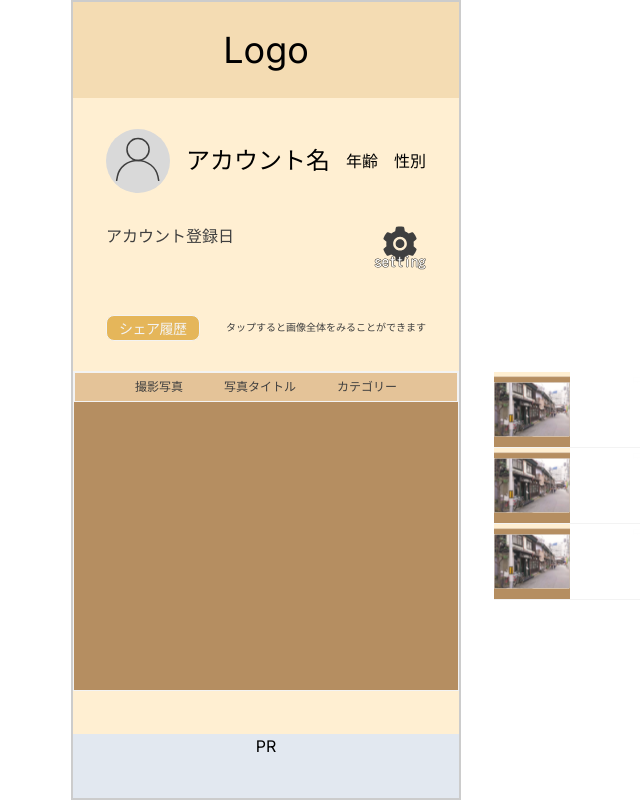
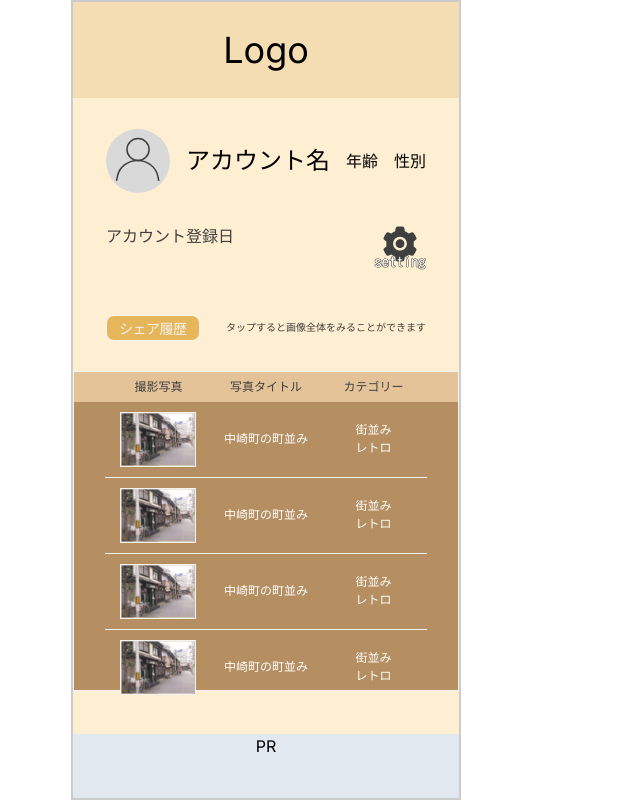
Before and after one commit to kusanohatsumi/yurumetabi, a Next.js app: page /mypage in a window 1280 px wide. Shown: the whole page, without its empty margins (374-1014 px from the left). Built offline with nearby package versions, Linux system fonts and the light colour scheme.

Commit message:
スクロール部分以外完了

```diff
--- a/src/app/mypage/page.tsx
+++ b/src/app/mypage/page.tsx
@@ -19,7 +19,7 @@ import Header from "@/feature/header/header";
 import MarketingLayout from "../(header)/layout";
 import Header_main from "@/feature/header";
 import PR from "@/feature/PR";
-
+// import "@/app/mypage/"
 
 
 export default async function mypage() {
@@ -71,14 +71,18 @@ export default async function mypage() {
             </div>
 
             <section style={historyWrap}>
-                <div style={historyTitle}>
-                    <p style={titleText}>撮影写真</p>
-                    <p style={titleText}>写真タイトル</p>
-                    <p style={titleText}>カテゴリー</p>
+                {/* タイトル*/}
+                <div style={titleWrap}>
+                    <p style={imgText}>撮影写真</p>
+                    <p style={imgTitleText}>写真タイトル</p>
+                    <p style={categoryText}>カテゴリー</p>
                 </div>
+                {/* データ */}
                 <div style={childWrap}>
                     <div style={historyChild}>
-                        <Image src="/image/city.svg" alt="" width={76} height={50} style={img} />
+                        <div style={imgWrap}>
+                            <Image src="/image/city.svg" alt="" style={img} width={76} height={50} />
+                        </div>
                         <p style={imgTitle}>中崎町の町並み</p>
                         <div style={category}>
                             <p>街並み</p>
@@ -86,7 +90,9 @@ export default async function mypage() {
                         </div>
                     </div>
                     <div style={historyChild}>
-                        <Image src="/image/city.svg" alt="" width={76} height={50} style={img} />
+                        <div style={imgWrap}>
+                            <Image src="/image/city.svg" alt="" style={img} width={76} height={50} />
+                        </div>
                         <p style={imgTitle}>中崎町の町並み</p>
                         <div style={category}>
                             <p>街並み</p>
@@ -94,7 +100,19 @@ export default async function mypage() {
                         </div>
                     </div>
                     <div style={historyChild}>
-                        <Image src="/image/city.svg" alt="" width={76} height={50} style={img} />
+                        <div style={imgWrap}>
+                            <Image src="/image/city.svg" alt="" style={img} width={76} height={50} />
+                        </div>
+                        <p style={imgTitle}>中崎町の町並み</p>
+                        <div style={category}>
+                            <p>街並み</p>
+                            <p>レトロ</p>
+                        </div>
+                    </div>
+                    <div style={historyChild}>
+                        <div style={imgWrap}>
+                            <Image src="/image/city.svg" alt="" style={img} width={76} height={50} />
+                        </div>
                         <p style={imgTitle}>中崎町の町並み</p>
                         <div style={category}>
                             <p>街並み</p>
@@ -178,71 +196,111 @@ const shareText = {
 }
 
 
-const titleText = {
-    color: mypage_text,
-}
-
 const historyWrap = {
     width: "100%",
     height: "320px",
     backgroundColor: history_wrap,
     border: "1px solid #F3F3F3",
-    display: "grid",
-    gridTemplateColumns: "100% 100px 110px",
-    gridTemplateRows: "76px 76px 76px",
+    // display: "grid",
+    // gridTemplateColumns: "8% 28% 28% 28% 8%",
+    // gridTemplateRows: "30px repeat(3,76px)",
 }
 
-const historyTitle = {
+const titleWrap = {
     width: "100%",
     height: "30px",
-    padding: "0 60px",
-    border: "1px solid #F3F3F3",
+    // border: "1px solid #F3F3F3",
+    backgroundColor: categoryTitle,
+    // display: "flex",
+    // justifyContent: "space-between",
+    // alignItems: "center",
+    display: "grid",
+    gridTemplateColumns: "8% 28% 28% 28% 8%",
+    gridTemplateRows: "30px",
+    fontSize: "12px",
+    color: mypage_text,
+}
+
+const imgText = {
+    gridColumn: "2/3",
+    gridRow: "1/2",
+    fontSize: "12px",
+    color: mypage_text,
     backgroundColor: categoryTitle,
     display: "flex",
-    justifyContent: "space-between",
+    justifyContent: "center",
     alignItems: "center",
-    fontSize: "12px",
 }
 
+const imgTitleText = {
+    gridColumn: "3/4",
+    gridRow: "1/2",
+    backgroundColor: categoryTitle,
+    display: "flex",
+    justifyContent: "center",
+    alignItems: "center",
+}
+
+const categoryText = {
+    gridColumn: "4/5",
+    gridRow: "1/2",
+    backgroundColor: categoryTitle,
+    display: "flex",
+    justifyContent: "center",
+    alignItems: "center",
+}
+
+
 const childWrap = {
-    // display: "grid",
-    // justifyItems: "center",
-    // gridTemplateAreas: "img imgTitle category",
-    // gridTemplateAreas: '"img imgTitle category" "img imgTitle category" "img imgTitle category"',
     width: "100%",
-    padding: "0 36px",
+    height: "300px",
+    overflow: "scroll",
     // border: "1px solid tomato",
 }
 
 const historyChild = {
-    width: "320px",
+    width: "100%",
     height: "76px",
-    margin: "0 auto",
+    display: "grid",
+    gridTemplateColumns: "8% 28% 28% 28% 8%",
+    gridTemplateRows: "76px",
+}
+
+const imgWrap = {
+    display: "flex",
+    justifyContent: "center",
+    alignItems: "center",
+    gridColumn: "2/3",
+    gridRow: "1/2",
     borderBottom: "0.5px solid #F3F3F3",
-    color: category_co,
-    display: "flex",
-    justifyContent: "space-between",
+    // border: "1px solid tomato",
 }
 
 const img = {
-    // gridAreas: "img",
-    // border: "1px solid tomato",
-    // gridColumn: "1/2",
-    // gridRow: "1/2",
+    border: "1px solid #F3F3F3",
 }
 
 const imgTitle = {
-    // gridAreas: "imgTitle",
+    display: "flex",
+    justifyContent: "center",
+    alignItems: "center",
     fontSize: "12px",
+    color: category_co,
+    gridColumn: "3/4",
+    gridRow: "1/2",
+    borderBottom: "0.5px solid #F3F3F3",
     // border: "1px solid tomato",
-    // gridColumn: "2/3",
-    // gridRow: "1/2",
 }
 
 const category = {
-    // gridAreas: "category",
+    display: "flex",
+    flexFlow: "column",
+    justifyContent: "center",
+    alignItems: "center",
     fontSize: "12px",
+    color: category_co,
+    gridColumn: "4/5",
+    gridRow: "1/2",
+    borderBottom: "0.5px solid #F3F3F3",
     // border: "1px solid tomato",
-    // gridColumn: "3/4",
-    // gridRow: "1/2",
 }
```
